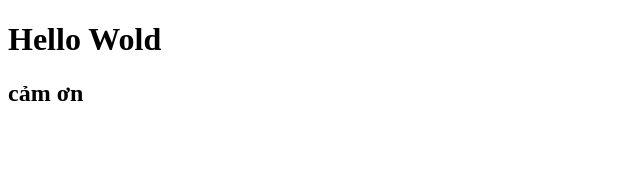
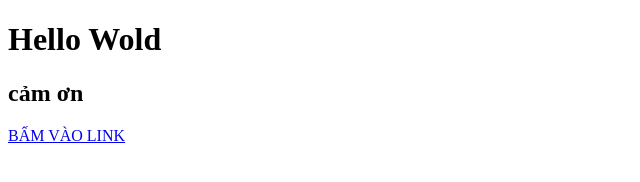
Before and after one commit to hoang19939/GITProject, a plain HTML site: page source/new.html in a window 1280 px wide. Shown: the whole page, without its empty margins (0-640 px from the left). Drawn offline with Linux system fonts and the light colour scheme.

Commit message:
hoang sua noi dung

```diff
--- a/source/new.html
+++ b/source/new.html
@@ -7,5 +7,6 @@
 <body>
 <h1>Hello Wold</h1>
 <h2>cảm ơn</h2>
+<a href="https://www.facebook.com/hoang.lehuu.5680/"target="_top">BẤM VÀO LINK</a>
 </body>
 </html>
```
Also changed, not shown: 1 other file.
